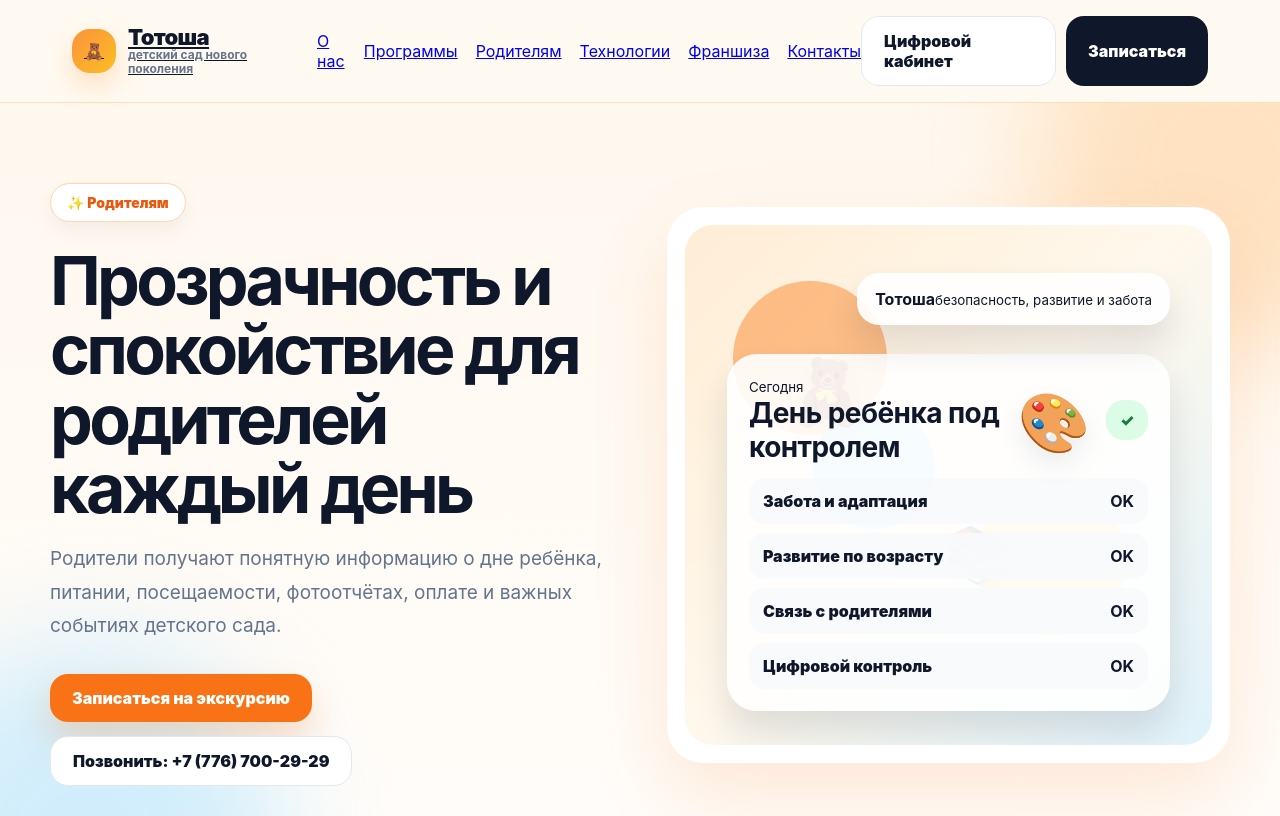
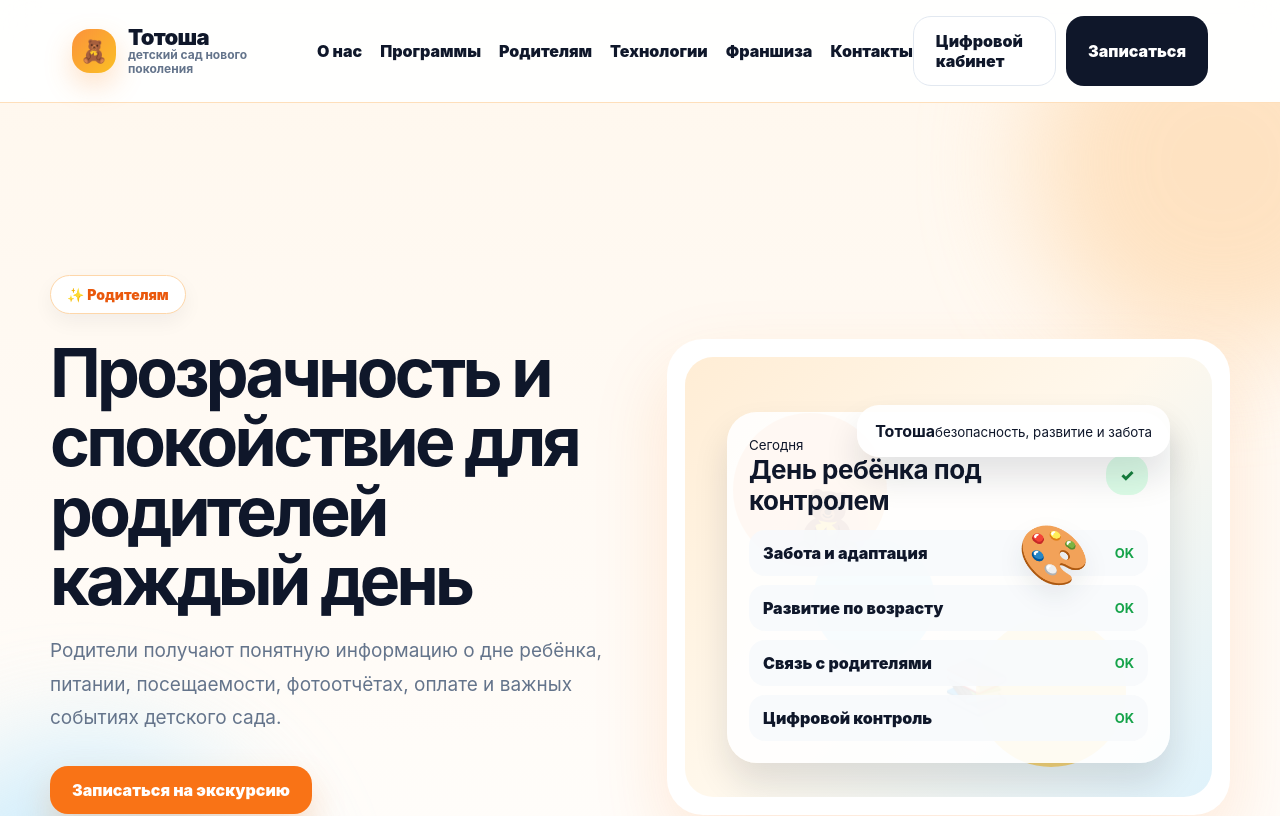
Before and after one commit to nexora-kz/totosha, a Next.js app: page /parents in a window 1280 px wide. Shown: the top 816 px of the page. Built offline with nearby package versions, Linux system fonts and the light colour scheme.

Commit message:
TOTOSHA UX: smooth unified SEO page styling

```diff
--- a/app/seo.css
+++ b/app/seo.css
@@ -4,88 +4,71 @@
   color: #0f172a;
 }
 
-.seo-landing__hero,
-.seo-landing__content,
-.seo-landing__footer {
-  width: min(1120px, calc(100% - 40px));
-  margin: 0 auto;
+.seo-page-unified {
+  animation: totosha-soft-enter 0.28s ease both;
 }
 
-.seo-landing__hero {
-  padding: 42px 0 34px;
+@keyframes totosha-soft-enter {
+  from {
+    opacity: 0.01;
+    transform: translateY(8px);
+  }
+  to {
+    opacity: 1;
+    transform: translateY(0);
+  }
 }
 
-.seo-landing__brand {
-  display: inline-flex;
-  align-items: center;
-  gap: 14px;
+.seo-unified-header {
+  background: rgba(255, 255, 255, 0.9);
+  backdrop-filter: blur(18px);
+}
+
+.seo-unified-header .brand,
+.seo-unified-header .links a {
   color: inherit;
   text-decoration: none;
-  margin-bottom: 18px;
 }
 
-.seo-landing__nav {
-  display: flex;
-  flex-wrap: wrap;
-  gap: 10px;
-  margin: 0 0 44px;
+.seo-unified-header .logo {
+  font-size: 22px;
 }
 
-.seo-landing__nav a {
-  color: #0f172a;
-  text-decoration: none;
+.seo-unified-header .links a {
   font-weight: 900;
-  padding: 10px 14px;
-  border-radius: 999px;
-  background: rgba(255, 255, 255, 0.78);
-  border: 1px solid #fed7aa;
+  white-space: nowrap;
+  line-height: 1;
+  transition: color 0.18s ease, transform 0.18s ease;
 }
 
-.seo-landing__logo {
-  width: 58px;
-  height: 58px;
-  border-radius: 20px;
-  display: grid;
-  place-items: center;
-  background: linear-gradient(135deg, #fb923c, #f97316);
-  box-shadow: 0 16px 35px rgba(249, 115, 22, 0.18);
+.seo-unified-header .links a:hover {
+  color: #f97316;
+  transform: translateY(-1px);
 }
 
-.seo-landing__brand b {
-  display: block;
-  font-size: 28px;
-  line-height: 1;
+.seo-unified-hero {
+  padding-top: 92px;
 }
 
-.seo-landing__brand small {
-  display: block;
-  max-width: 180px;
-  color: #64748b;
-  font-weight: 800;
-  line-height: 1.15;
-  margin-top: 6px;
+.seo-hero-grid {
+  align-items: center;
 }
 
-.seo-landing__hero h1 {
-  max-width: 880px;
-  font-size: clamp(42px, 7vw, 76px);
-  line-height: 0.96;
-  letter-spacing: -0.06em;
-  margin: 16px 0 24px;
+.seo-hero-card {
+  min-height: 0;
 }
 
-.seo-landing__hero p {
-  max-width: 780px;
-  color: #475569;
-  font-size: clamp(18px, 2vw, 23px);
-  line-height: 1.65;
+.seo-hero-scene {
+  min-height: 440px;
 }
 
-.seo-landing__actions {
-  display: flex;
-  flex-wrap: wrap;
-  gap: 14px;
-  margin-top: 30px;
+.seo-hero-scene .dash h3 {
+  font-size: clamp(20px, 2.4vw, 26px);
+}
+
+.seo-hero-scene .dash-row b {
+  color: #16a34a;
+  font-size: 13px;
 }
 
 .seo-landing__content {
@@ -128,6 +111,8 @@
 }
 
 .seo-landing__footer {
+  width: min(1120px, calc(100% - 40px));
+  margin: 0 auto;
   border-top: 1px solid #fed7aa;
   padding: 24px 0 42px;
   display: flex;
@@ -224,6 +209,19 @@
   gap: 12px;
 }
 
+@media (max-width: 1100px) {
+  .seo-unified-header .links,
+  .seo-unified-header .actions {
+    display: none;
+  }
+}
+
+@media (max-width: 960px) {
+  .seo-hero-scene {
+    min-height: 420px;
+  }
+}
+
 @media (max-width: 860px) {
   .status-grid,
   .seo-detail-list,
@@ -233,13 +231,15 @@
 }
 
 @media (max-width: 720px) {
-  .seo-landing__hero,
-  .seo-landing__content,
   .seo-landing__footer {
     width: min(100% - 28px, 1120px);
   }
 
-  .seo-landing__actions .btn,
+  .seo-unified-hero {
+    padding-top: 78px;
+  }
+
+  .seo-page-unified .hero-actions .btn,
   .status-actions .btn {
     width: 100%;
     justify-content: center;
```
